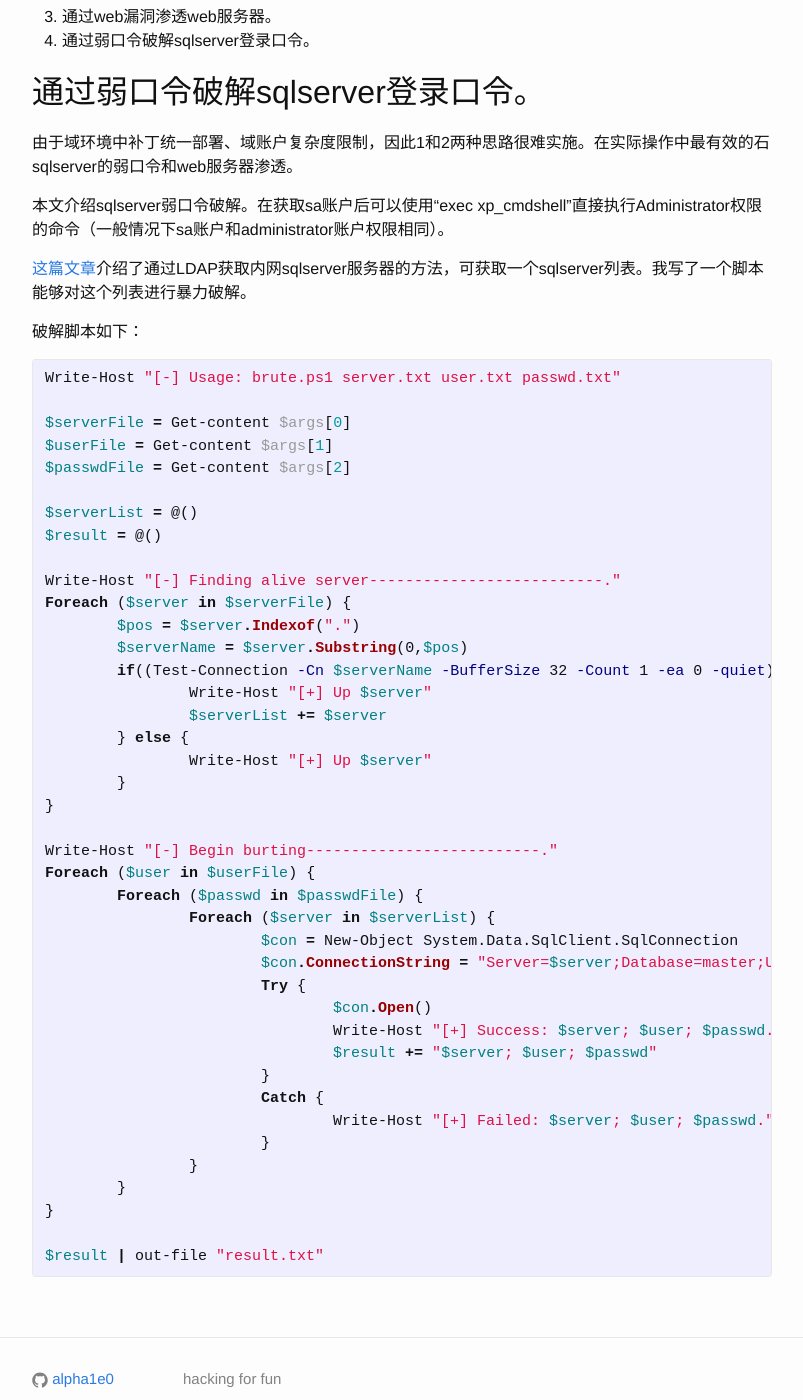
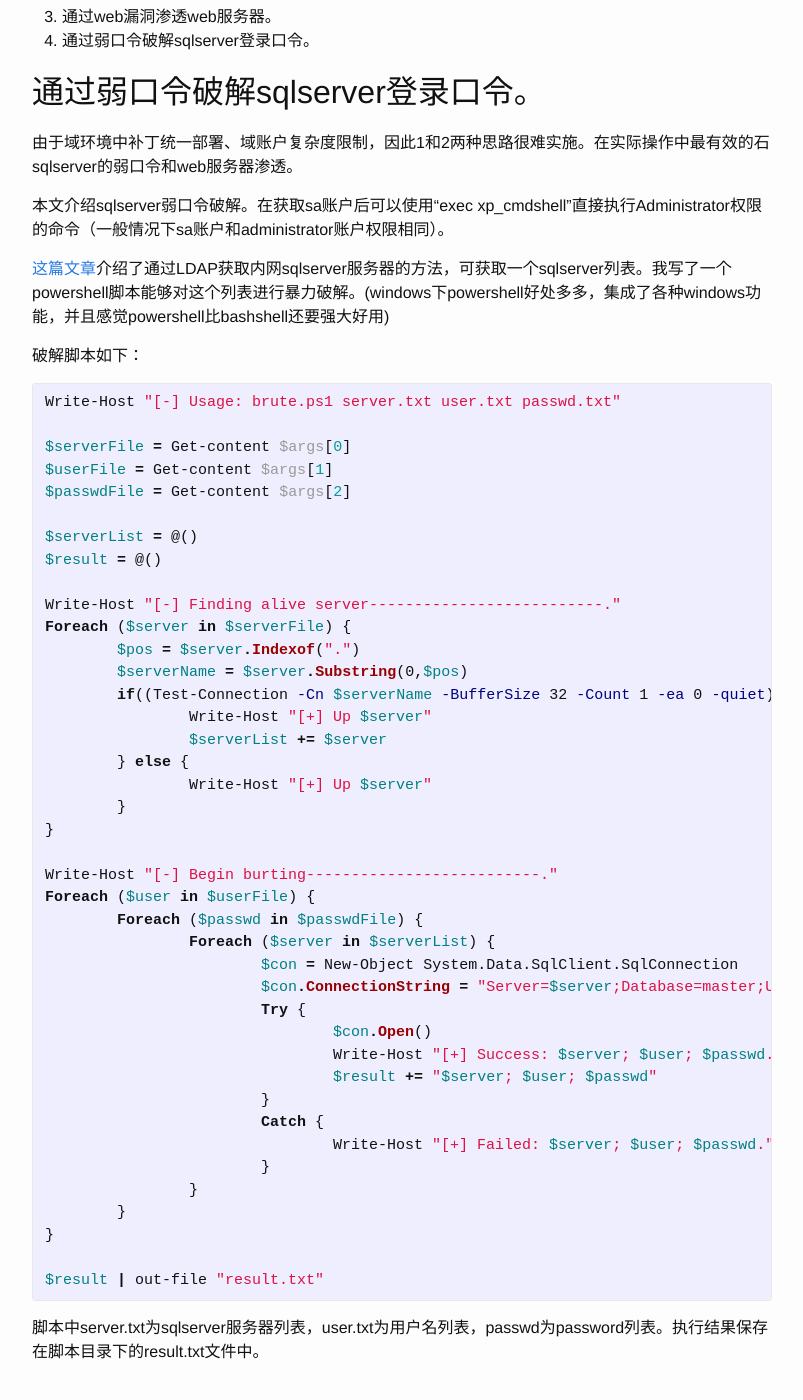
Before and after one commit to alpha1e0/alpha1e0.github.io, a Jekyll site: the page built from _posts/2015-6-10-内网域渗透-sql爆破.md, in a window 1280 px wide and 1400 px high, scrolled down 408 px. Shown: the whole window, without its empty margins (238-1041 px from the left). Built offline with Jekyll 4.4.1, drawn with Linux system fonts in a browser that asks for light colours.

Commit message:
update post

```diff
--- a/_posts/2015-6-10-内网域渗透-sql爆破.md
+++ b/_posts/2015-6-10-内网域渗透-sql爆破.md
@@ -22,7 +22,7 @@ tages: 安全技术
 
 本文介绍sqlserver弱口令破解。在获取sa账户后可以使用“exec xp_cmdshell”直接执行Administrator权限的命令（一般情况下sa账户和administrator账户权限相同）。
 
-[这篇文章][1]介绍了通过LDAP获取内网sqlserver服务器的方法，可获取一个sqlserver列表。我写了一个脚本能够对这个列表进行暴力破解。
+[这篇文章][1]介绍了通过LDAP获取内网sqlserver服务器的方法，可获取一个sqlserver列表。我写了一个powershell脚本能够对这个列表进行暴力破解。(windows下powershell好处多多，集成了各种windows功能，并且感觉powershell比bashshell还要强大好用)
 
 破解脚本如下：
 
@@ -70,4 +70,6 @@ Foreach ($user in $userFile) {
 $result | out-file "result.txt"
 {% endhighlight %}
 
+脚本中server.txt为sqlserver服务器列表，user.txt为用户名列表，passwd为password列表。执行结果保存在脚本目录下的result.txt文件中。
+
 [1]: http://drops.wooyun.org/pentesting/2125
```
